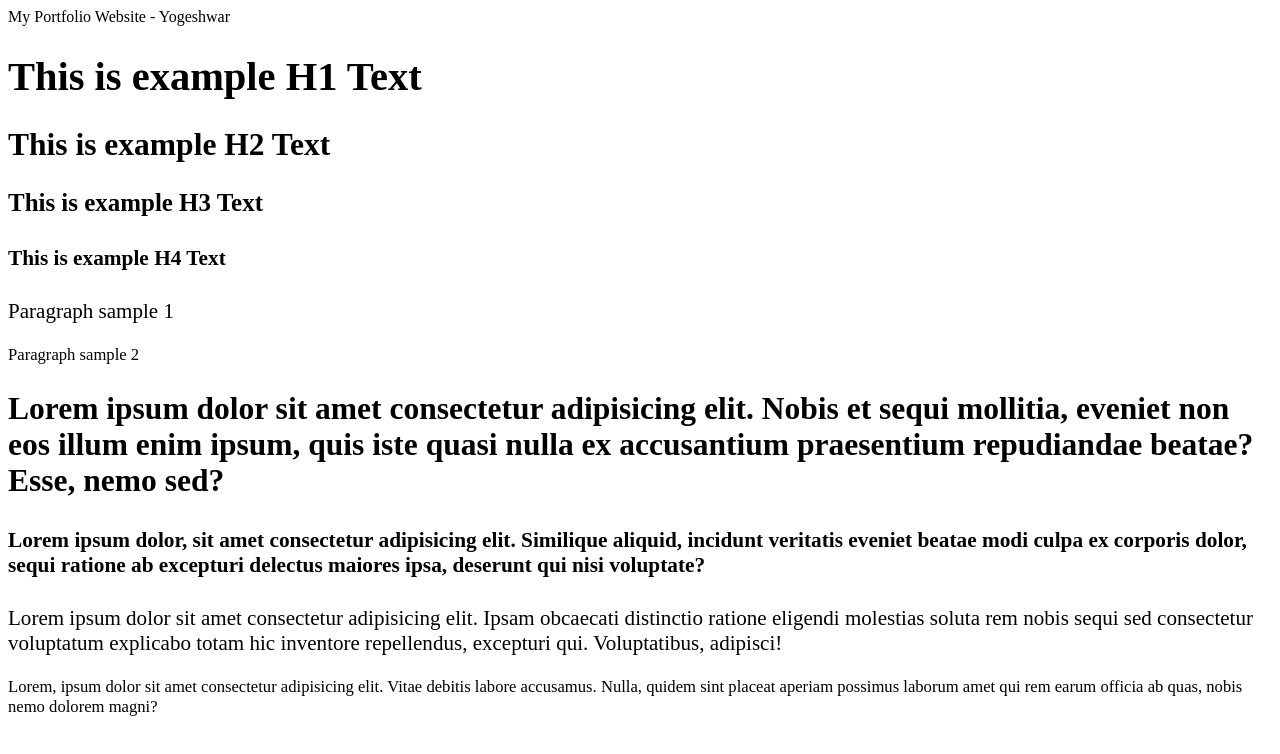
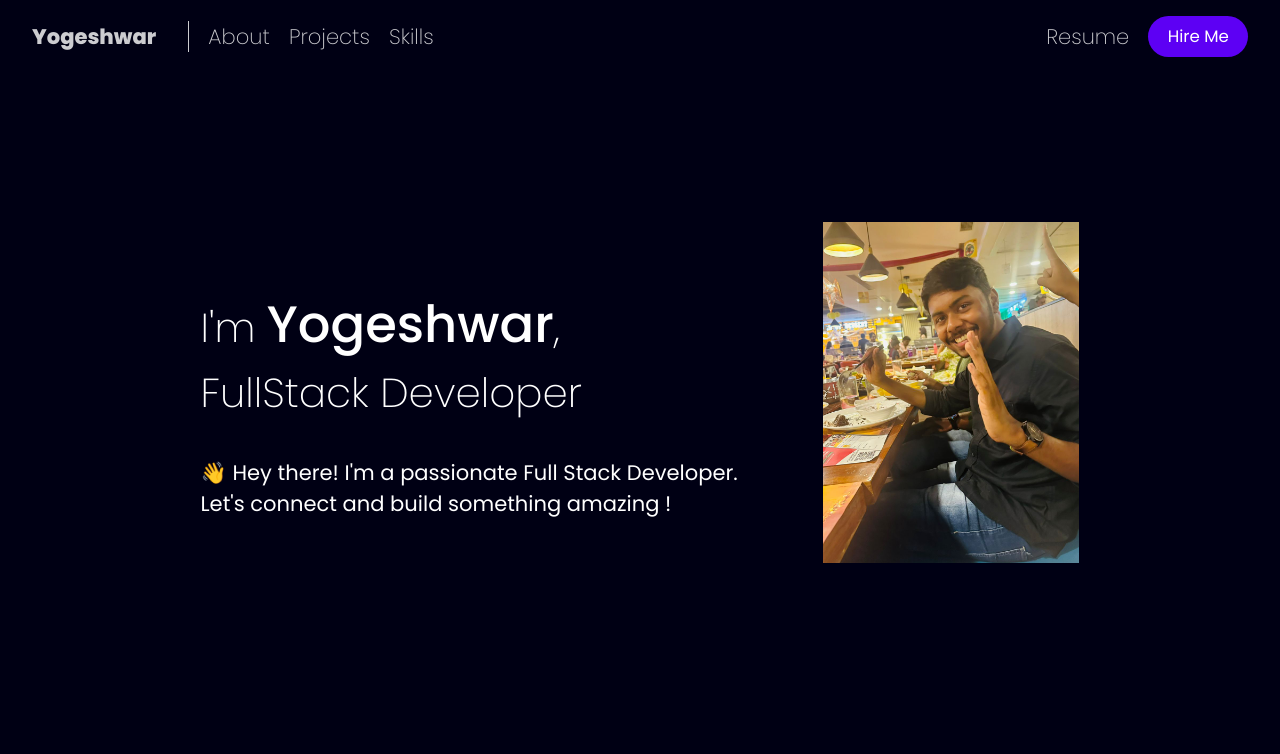
Before and after one commit to Yogeshwar-CM/Portfolio, a React (Vite) app: page / in a window 1280 px wide. Shown: the top 754 px of the page. Built offline with nearby package versions, Linux system fonts and the light colour scheme; a web font is replaced by a local one.

Commit message:
new design start

```diff
--- a/index.html
+++ b/index.html
@@ -5,6 +5,12 @@
     <link rel="icon" type="image/svg+xml" href="/vite.svg" />
     <link rel="preconnect" href="https://fonts.googleapis.com" />
     <link rel="preconnect" href="https://fonts.gstatic.com" crossorigin />
+    <link rel="preconnect" href="https://fonts.googleapis.com" />
+    <link rel="preconnect" href="https://fonts.gstatic.com" crossorigin />
+    <link
+      href="https://fonts.googleapis.com/css2?family=Poppins:ital,wght@0,100;0,200;0,300;0,400;0,500;0,600;0,700;0,800;0,900;1,100;1,200;1,300;1,400;1,500;1,600;1,700;1,800;1,900&display=swap"
+      rel="stylesheet"
+    />
 
     <meta name="viewport" content="width=device-width, initial-scale=1.0" />
     <title>Vite + React</title>
--- a/package.json
+++ b/package.json
@@ -10,8 +10,11 @@
     "preview": "vite preview"
   },
   "dependencies": {
+    "framer-motion": "^10.18.0",
     "react": "^18.2.0",
-    "react-dom": "^18.2.0"
+    "react-dom": "^18.2.0",
+    "react-router": "^6.21.2",
+    "react-router-dom": "^6.21.2"
   },
   "devDependencies": {
     "@types/react": "^18.2.43",
--- a/src/App.jsx
+++ b/src/App.jsx
@@ -1,12 +1,17 @@
 import React from "react";
 import Templates from "./components/templates";
+import { BrowserRouter, Routes, Route } from "react-router-dom";
+import Home from "./Pages/Home";
 
 const App = () => {
   return (
-    <div className="App">
-      My Portfolio Website - Yogeshwar
-      <br />
-      <Templates />
+    <div className="App dark">
+      <BrowserRouter>
+        <Routes>
+          <Route path="/" element={<Home />}></Route>
+          <Route path="/templates" element={<Templates />}></Route>
+        </Routes>
+      </BrowserRouter>
     </div>
   );
 };
--- /dev/null
+++ b/src/Pages/Home.css
@@ -0,0 +1,27 @@
+.Home {
+  background-color: var(--main);
+  color: var(--full-opp);
+  min-height: 100vh;
+}
+
+.hero-section {
+  width: 78vw;
+  display: flex;
+  margin-inline: auto;
+  justify-content: space-evenly;
+  align-items: center;
+}
+
+.hero-body {
+  width: 44vw;
+}
+.hero-rs img {
+  width: 16rem;
+}
+.hero-head {
+  font-weight: 200;
+}
+.hero-head span {
+  font-weight: 500;
+  font-size: 3.2rem;
+}
--- /dev/null
+++ b/src/Pages/Home.jsx
@@ -0,0 +1,29 @@
+import React from "react";
+import "./Home.css";
+import Navbar from "../components/Navbar/Navbar";
+import profile from "../assets/profile-image.png";
+
+const Home = () => {
+  return (
+    <div className="Home">
+      <Navbar />
+      <section className="hero-section">
+        <div className="hero-ls">
+          <h1 className="hero-head">
+            I'm <span>Yogeshwar</span>,<br />
+            FullStack Developer
+          </h1>
+          <p className="hero-body">
+            👋 Hey there! I'm a passionate Full Stack Developer.<br /> Let's connect
+            and build something amazing !
+          </p>
+        </div>
+        <div className="hero-rs">
+          <img src={profile} alt="FullStack Developer Profile Image" />
+        </div>
+      </section>
+    </div>
+  );
+};
+
+export default Home;
--- /dev/null
+++ b/src/components/Navbar/Navbar.css
@@ -0,0 +1,39 @@
+.navbar {
+  position: fixed;
+  background-color: var(--main);
+  top: 0;
+  display: flex;
+  justify-content: space-between;
+  z-index: 10;
+  align-items: center;
+  width: 100vw;
+}
+.links {
+  display: flex;
+  margin: 0 2rem;
+  gap: 1.2rem;
+  cursor: pointer;
+  align-items: center;
+  justify-content: space-around;
+}
+.l1:not(.name) {
+  filter: opacity(0.8);
+  font-weight: 200;
+}
+.navbar .l1 .name {
+  padding-right: 2rem;
+  font-weight: 800;
+  border-right: 1px solid var(--full-opp);
+}
+.l2 p {
+  font-weight: 200;
+  filter: opacity(0.8);
+}
+.navbar button {
+  border: none;
+  font-size: clamp(1rem, 0.9878rem + 0.0649vw, 1.15rem);
+  color: var(--full-opp);
+  border-radius: 10rem;
+  padding: 0.5rem 1.2rem;
+  background-color: var(--theme);
+}
--- /dev/null
+++ b/src/components/Navbar/Navbar.jsx
@@ -0,0 +1,21 @@
+import React from "react";
+import "./Navbar.css";
+
+const Navbar = () => {
+  return (
+    <div className="navbar">
+      <div className="links l1">
+        <p className="name">Yogeshwar</p>
+        <p>About</p>
+        <p>Projects</p>
+        <p>Skills</p>
+      </div>
+      <div className="l2 links">
+        <p>Resume</p>
+        <button>Hire Me</button>
+      </div>
+    </div>
+  );
+};
+
+export default Navbar;
--- a/src/components/templates.jsx
+++ b/src/components/templates.jsx
@@ -10,28 +10,6 @@ const Templates = () => {
       <h4>This is example H4 Text</h4>
       <p>Paragraph sample 1</p>
       <p className="p-s">Paragraph sample 2</p>
-      <h2>
-        Lorem ipsum dolor sit amet consectetur adipisicing elit. Nobis et sequi
-        mollitia, eveniet non eos illum enim ipsum, quis iste quasi nulla ex
-        accusantium praesentium repudiandae beatae? Esse, nemo sed?
-      </h2>
-      <h4>
-        Lorem ipsum dolor, sit amet consectetur adipisicing elit. Similique
-        aliquid, incidunt veritatis eveniet beatae modi culpa ex corporis dolor,
-        sequi ratione ab excepturi delectus maiores ipsa, deserunt qui nisi
-        voluptate?
-      </h4>
-      <p>
-        Lorem ipsum dolor sit amet consectetur adipisicing elit. Ipsam obcaecati
-        distinctio ratione eligendi molestias soluta rem nobis sequi sed
-        consectetur voluptatum explicabo totam hic inventore repellendus,
-        excepturi qui. Voluptatibus, adipisci!
-      </p>
-      <p className="p-s">
-        Lorem, ipsum dolor sit amet consectetur adipisicing elit. Vitae debitis
-        labore accusamus. Nulla, quidem sint placeat aperiam possimus laborum
-        amet qui rem earum officia ab quas, nobis nemo dolorem magni?
-      </p>
     </div>
   );
 };
--- a/src/index.css
+++ b/src/index.css
@@ -1,19 +1,23 @@
 @import url("https://fonts.cdnfonts.com/css/amoera?styles=171023");
 
-
 * {
-  font-family: "amoera";
+  font-family: "poppins", sans-serif;
 }
-
+body {
+  margin: 0;
+  background-color: var(--main);
+}
 .dark {
   --main: #000014;
   --full: #000000;
+  --theme: #5d00f4;
   --full-opp: #ffffff;
   --light-opp: #eeeeee;
   --box: #141426;
 }
 
 .light {
+  --theme: #5d00f4;
   --main: #f9f9ff;
   --full: #ffffff;
   --full-opp: #000000;
@@ -39,3 +43,6 @@ p {
 .p-s {
   font-size: clamp(1rem, 0.9878rem + 0.0649vw, 1.15rem);
 }
+section {
+  height: 99vh;
+}
```
Also changed, not shown: src/assets/profile-image.png (added), 1 other file (tests, documents, lock files or other folders).
